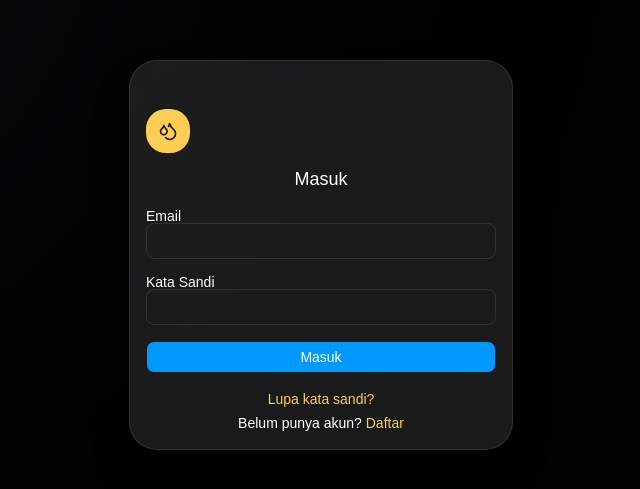
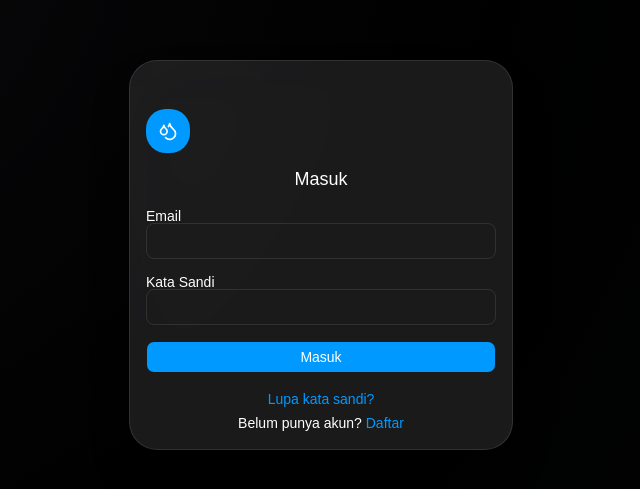
Before and after one commit to Ahmadhasanali/hydroponics-web, a React (Vite) app: page /login in a window 1280 px wide. Shown: the part 145-634 px from the top of the page, without its empty margins (319-959 px from the left). Built offline with nearby package versions, Linux system fonts and the light colour scheme; no server answers.

Commit message:
style: Framer accents and status tokens on auth screens

```diff
--- a/src/features/auth/components/ForgotPasswordForm.tsx
+++ b/src/features/auth/components/ForgotPasswordForm.tsx
@@ -38,27 +38,27 @@ export function ForgotPasswordForm() {
   return (
     <Card className={glassCard}>
       <CardHeader className="items-center gap-3 pt-8 text-center">
-        <div className="inline-flex h-11 w-11 items-center justify-center rounded-2xl bg-[#ffce54] text-[#1a1c1e]">
+        <div className="inline-flex h-11 w-11 items-center justify-center rounded-2xl bg-secondary text-secondary-foreground">
           <DropletsIcon className="size-5" />
         </div>
         <CardTitle className="text-lg text-white">Lupa Kata Sandi</CardTitle>
       </CardHeader>
       <CardContent>
         <form onSubmit={handleSubmit(onSubmit)} className="space-y-4">
-          <p className="text-sm text-slate-300">Masukkan email Anda dan kami akan mengirimkan link untuk mengatur ulang kata sandi.</p>
+          <p className="text-sm text-muted-foreground">Masukkan email Anda dan kami akan mengirimkan link untuk mengatur ulang kata sandi.</p>
           <div>
             <Label htmlFor="email" className="text-white">Email</Label>
             <Input id="email" type="email" {...register('email', { required: 'Email wajib diisi' })} />
             {errors.email && <p className="text-rose-300 text-sm">{errors.email.message}</p>}
           </div>
           {error && <p className="text-rose-300 text-sm">{error}</p>}
-          {success && <p className="text-[#a3c44a] text-sm">{success}</p>}
+          {success && <p className="text-success text-sm">{success}</p>}
           <Button type="submit" className="w-full" disabled={loading}>
             {loading ? 'Memuat...' : 'Kirim Link Atur Ulang'}
           </Button>
         </form>
         <div className="mt-4 text-sm text-center">
-          <p>Ingat kata sandi? <Link to="/login" className="text-[#ffce54] hover:text-[#f0b830]">Masuk</Link></p>
+          <p>Ingat kata sandi? <Link to="/login" className="text-secondary hover:text-foreground">Masuk</Link></p>
         </div>
       </CardContent>
     </Card>
--- a/src/features/auth/components/LoginForm.tsx
+++ b/src/features/auth/components/LoginForm.tsx
@@ -23,7 +23,7 @@ export function LoginForm() {
   return (
     <Card className={glassCard}>
       <CardHeader className="items-center gap-3 pt-8 text-center">
-        <div className="inline-flex h-11 w-11 items-center justify-center rounded-2xl bg-[#ffce54] text-[#1a1c1e]">
+        <div className="inline-flex h-11 w-11 items-center justify-center rounded-2xl bg-secondary text-secondary-foreground">
           <DropletsIcon className="size-5" />
         </div>
         <CardTitle className="text-lg text-white">Masuk</CardTitle>
@@ -46,8 +46,8 @@ export function LoginForm() {
           </Button>
         </form>
         <div className="mt-4 text-sm text-center space-y-1">
-          <p><Link to="/forgot-password" className="text-[#ffce54] hover:text-[#f0b830]">Lupa kata sandi?</Link></p>
-          <p>Belum punya akun? <Link to="/register" className="text-[#ffce54] hover:text-[#f0b830]">Daftar</Link></p>
+          <p><Link to="/forgot-password" className="text-secondary hover:text-foreground">Lupa kata sandi?</Link></p>
+          <p>Belum punya akun? <Link to="/register" className="text-secondary hover:text-foreground">Daftar</Link></p>
         </div>
       </CardContent>
     </Card>
--- a/src/features/auth/components/RegisterForm.tsx
+++ b/src/features/auth/components/RegisterForm.tsx
@@ -27,7 +27,7 @@ export function RegisterForm() {
   return (
     <Card className={glassCard}>
       <CardHeader className="items-center gap-3 pt-8 text-center">
-        <div className="inline-flex h-11 w-11 items-center justify-center rounded-2xl bg-[#ffce54] text-[#1a1c1e]">
+        <div className="inline-flex h-11 w-11 items-center justify-center rounded-2xl bg-secondary text-secondary-foreground">
           <DropletsIcon className="size-5" />
         </div>
         <CardTitle className="text-lg text-white">Daftar</CardTitle>
@@ -63,7 +63,7 @@ export function RegisterForm() {
           </Button>
         </form>
         <div className="mt-4 text-sm text-center">
-          <p>Sudah punya akun? <Link to="/login" className="text-[#ffce54] hover:text-[#f0b830]">Masuk</Link></p>
+          <p>Sudah punya akun? <Link to="/login" className="text-secondary hover:text-foreground">Masuk</Link></p>
         </div>
       </CardContent>
     </Card>
--- a/src/features/auth/components/ResetPasswordForm.tsx
+++ b/src/features/auth/components/ResetPasswordForm.tsx
@@ -55,7 +55,7 @@ export function ResetPasswordForm() {
   return (
     <Card className={glassCard}>
       <CardHeader className="items-center gap-3 pt-8 text-center">
-        <div className="inline-flex h-11 w-11 items-center justify-center rounded-2xl bg-[#ffce54] text-[#1a1c1e]">
+        <div className="inline-flex h-11 w-11 items-center justify-center rounded-2xl bg-secondary text-secondary-foreground">
           <DropletsIcon className="size-5" />
         </div>
         <CardTitle className="text-lg text-white">Atur Ulang Kata Sandi</CardTitle>
@@ -82,13 +82,13 @@ export function ResetPasswordForm() {
             {errors.password_confirmation && <p className="text-rose-300 text-sm">{errors.password_confirmation.message}</p>}
           </div>
           {error && <p className="text-rose-300 text-sm">{error}</p>}
-          {success && <p className="text-[#a3c44a] text-sm">{success}</p>}
+          {success && <p className="text-success text-sm">{success}</p>}
           <Button type="submit" className="w-full" disabled={loading}>
             {loading ? 'Memuat...' : 'Atur Ulang Kata Sandi'}
           </Button>
         </form>
         <div className="mt-4 text-sm text-center">
-          <p><Link to="/login" className="text-[#ffce54] hover:text-[#f0b830]">Kembali ke Masuk</Link></p>
+          <p><Link to="/login" className="text-secondary hover:text-foreground">Kembali ke Masuk</Link></p>
         </div>
       </CardContent>
     </Card>
```
